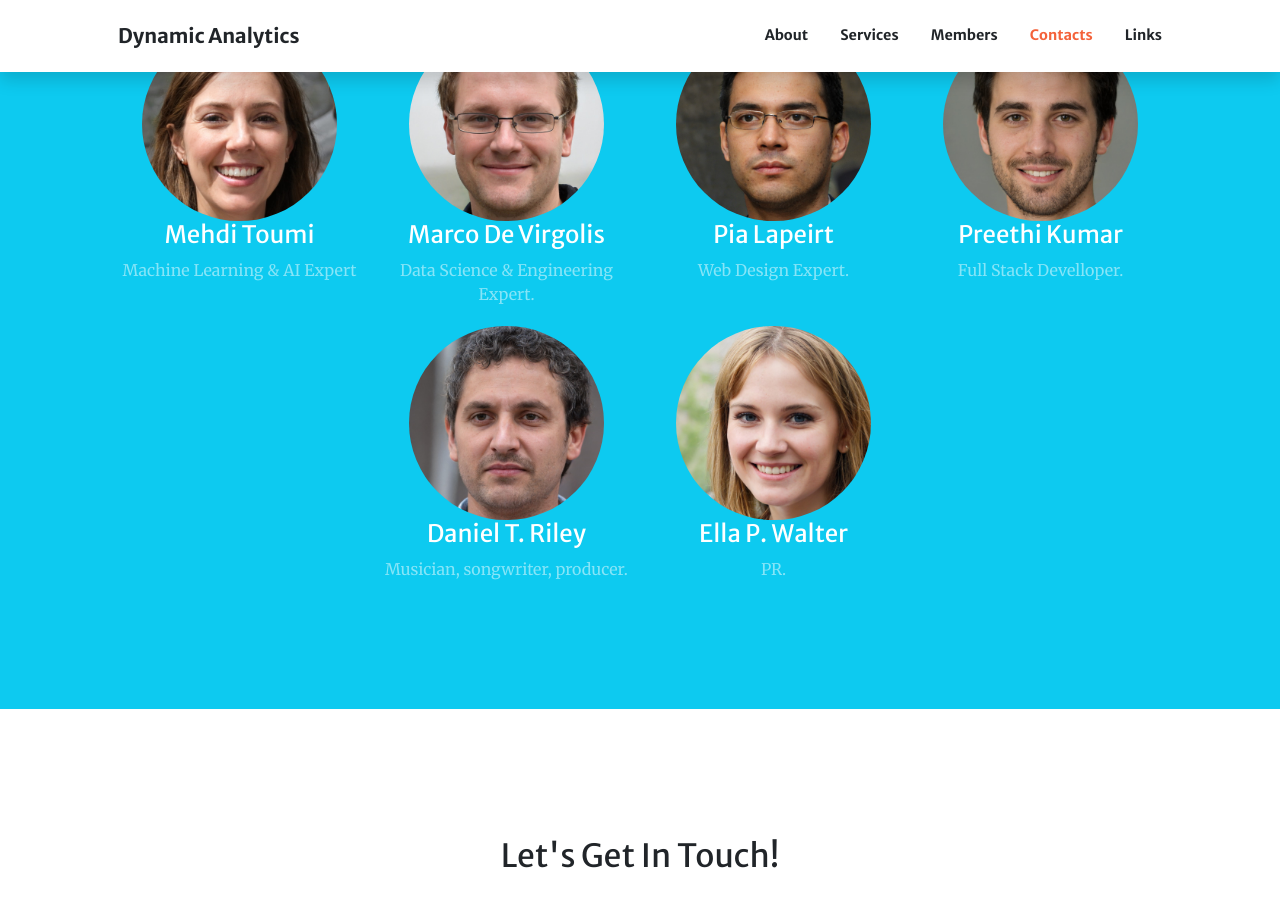
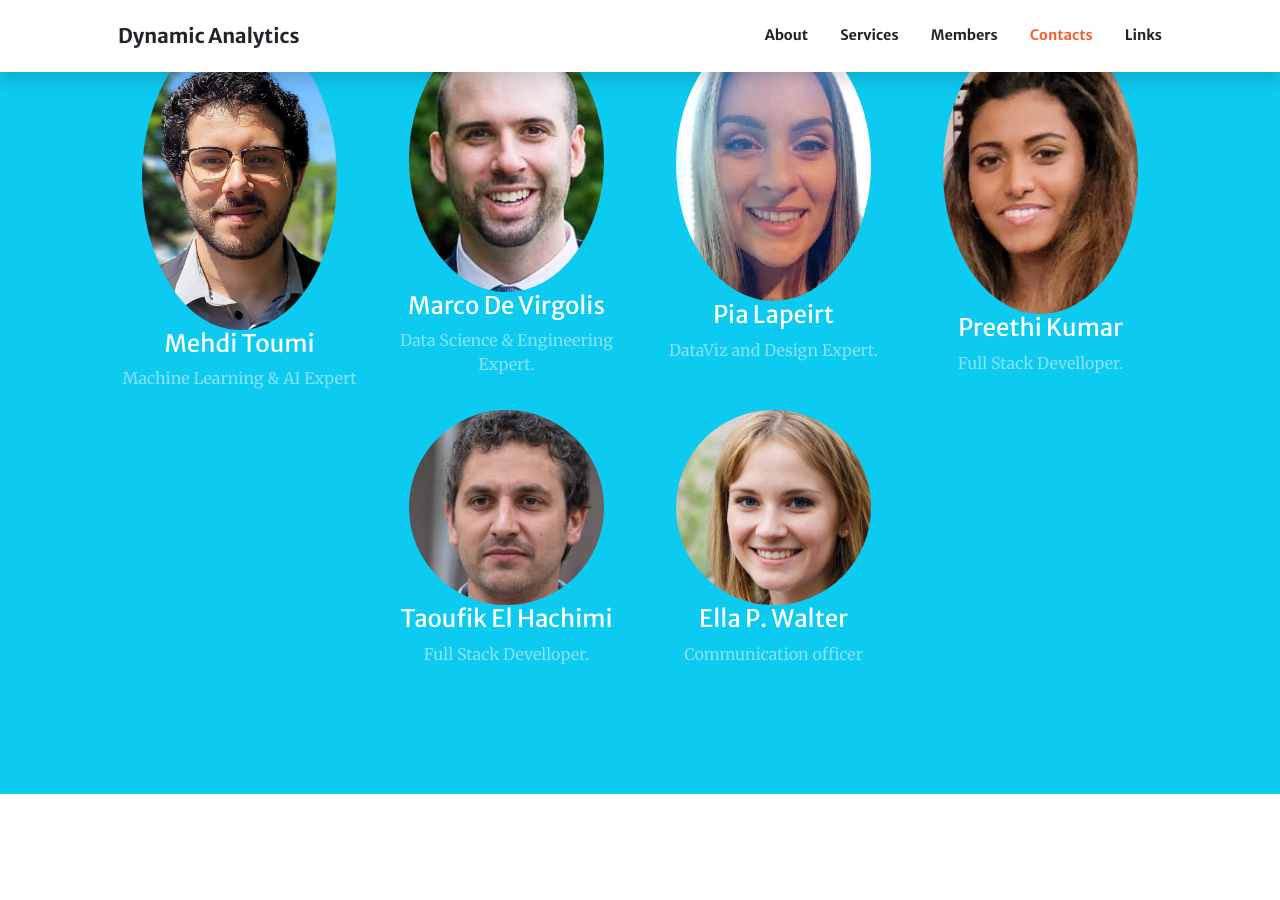
Before and after one commit to PritiKumr/dynamic-analytics.github.io, a Jekyll site: the page built from index.md, in a window 1280 px wide and 900 px high, scrolled down 3583 px. Built offline with Jekyll 4.4.1, drawn with Linux system fonts in a browser that asks for light colours; comment, search, counter and statistics services are not loaded.

Commit message:
Update index.md

```diff
--- a/index.md
+++ b/index.md
@@ -93,26 +93,26 @@ sections:
     members:
       - title: Mehdi Toumi
         text: Machine Learning & AI Expert
-        image: assets/img/members/person1.jpg
+        image: assets/img/members/Mehdi.jpg
         url: '#'
       - title: Marco De Virgolis
         text: Data Science & Engineering Expert.
-        image: assets/img/members/person2.jpg
+        image: assets/img/members/Marco.jpg
         url: '#'
       - title: Pia Lapeirt
-        text: Web Design Expert.
-        image: assets/img/members/person3.jpg
+        text: DataViz and Design Expert.
+        image: assets/img/members/Pia.jpg
         url: '#'
       - title: Preethi Kumar
         text: Full Stack Develloper.
-        image: assets/img/members/person5.jpg
+        image: assets/img/members/Preethi.jpg
         url: '#'
-      - title: Daniel T. Riley
-        text: Musician, songwriter, producer.
+      - title: Taoufik El Hachimi
+        text: Full Stack Develloper.
         image: assets/img/members/person6.jpg
         url: '#'
       - title: Ella P. Walter
-        text: PR.
+        text: Communication officer
         image: assets/img/members/person7.jpg
         url: '#'
 
```
